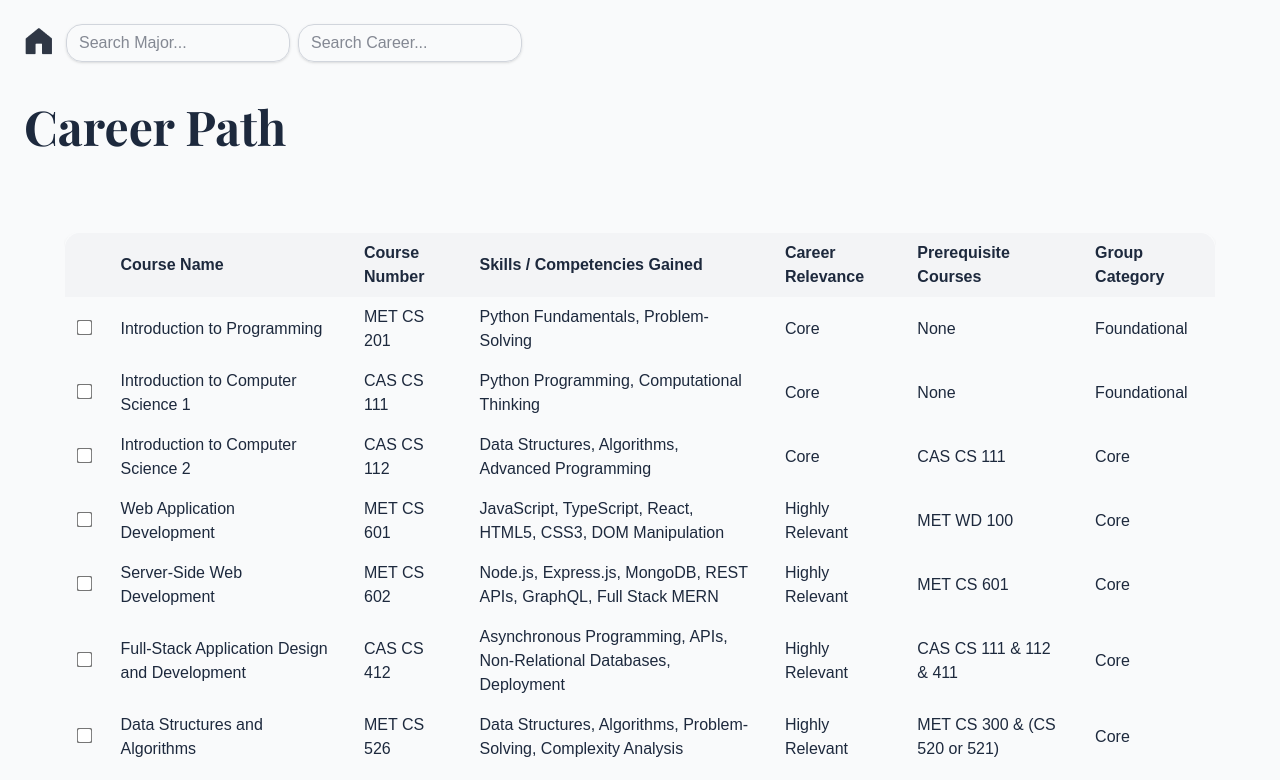
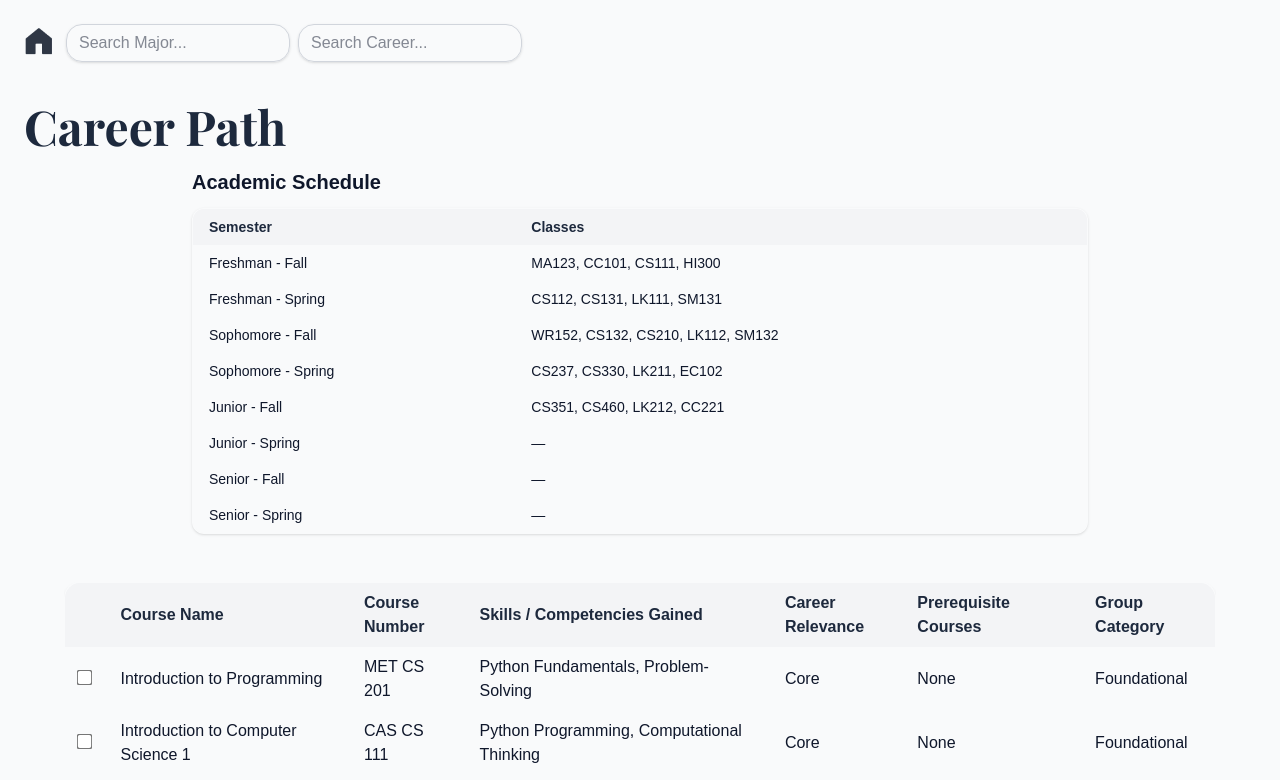
Before and after one commit to diggygeorge/advisorai, a Next.js app in the folder my-app/: page /newpage in a window 1280 px wide. Shown: the top 780 px of the page. Built offline with nearby package versions, Linux system fonts and the light colour scheme.

Commit message:
added template schedule

```diff
--- a/my-app/app/newpage/page.tsx
+++ b/my-app/app/newpage/page.tsx
@@ -19,15 +19,16 @@ const results = [
   ["Full Stack Software Engineer","Information Structures with Python","MET CS 521","Object-Oriented Programming, Data Structures, Python","Highly Relevant","Programming Experience","Core"]
 ]
 
-const playfair = Playfair_Display({
-  subsets: ['latin'],
-  weight: ['700'],
-})
+const playfair = Playfair_Display({ subsets: ['latin'], weight: ['700'] })
+const inter = Inter({ subsets: ['latin'], weight: ['400'] })
 
-const inter = Inter({
-  subsets: ['latin'],
-  weight: ['400'],
-})
+// Academic schedule data
+const schedule = {
+  Freshman: { Fall: ['MA123', 'CC101', 'CS111', 'HI300'], Spring: ['CS112', 'CS131', 'LK111', 'SM131'] },
+  Sophomore: { Fall: ['WR152', 'CS132', 'CS210', 'LK112', 'SM132'], Spring: ['CS237', 'CS330', 'LK211', 'EC102'] },
+  Junior: { Fall: ['CS351', 'CS460', 'LK212', 'CC221'], Spring: [] },
+  Senior: { Fall: [], Spring: [] },
+}
 
 export default function NewPage() {
   const router = useRouter()
@@ -36,12 +37,13 @@ export default function NewPage() {
   const searchParams = useSearchParams()
   const career = searchParams.get('career')
 
-  const filteredResults = results.filter(([career]) =>
-    career.toLowerCase().includes(careerSearch.toLowerCase())
+  const filteredResults = results.filter(([careerName]) =>
+    careerName.toLowerCase().includes(careerSearch.toLowerCase())
   )
 
   return (
     <div className="min-h-screen bg-gray-50 text-slate-900 relative flex flex-col items-center py-10 px-8">
+
       {/* Header */}
       <div className="absolute top-6 left-6 flex flex-col gap-4">
         <div className="flex items-center gap-3">
@@ -76,9 +78,32 @@ export default function NewPage() {
         </h1>
       </div>
 
-      {/* Results Table */}
-      <div className="mt-48 w-full max-w-6xl overflow-x-auto">
-        <table className="min-w-full border border-gray-300 shadow-md rounded-2xl overflow-hidden text-slate-800">
+      {/* Academic Schedule Table */}
+      <div className="mt-32 w-full max-w-4xl mb-8">
+        <h2 className="text-xl font-semibold mb-3">Academic Schedule</h2>
+        <table className="min-w-full border border-gray-300 shadow-sm rounded-xl overflow-hidden text-sm">
+          <thead className="bg-gray-100 text-slate-800">
+            <tr>
+              <th className="px-4 py-2 text-left">Semester</th>
+              <th className="px-4 py-2 text-left">Classes</th>
+            </tr>
+          </thead>
+          <tbody>
+            {Object.entries(schedule).map(([year, semesters]) =>
+              Object.entries(semesters).map(([semester, classes], i) => (
+                <tr key={`${year}-${semester}-${i}`} className="even:bg-gray-50">
+                  <td className="px-4 py-2 font-medium">{`${year} - ${semester}`}</td>
+                  <td className="px-4 py-2">{classes.length > 0 ? classes.join(', ') : '—'}</td>
+                </tr>
+              ))
+            )}
+          </tbody>
+        </table>
+      </div>
+
+      {/* Main Courses Table */}
+      <div className="mt-4 w-full max-w-6xl overflow-x-auto">
+        <table className="min-w-full border border-gray-300 shadow-md rounded-2xl overflow-hidden">
           <thead className="bg-gray-100 text-slate-800">
             <tr>
               <th className="px-3 py-2 text-center w-10"></th>
@@ -94,7 +119,7 @@ export default function NewPage() {
             {filteredResults.map(([, courseName, courseCode, skills, relevance, prereq, group], i) => (
               <tr key={i} className="even:bg-gray-50 hover:bg-amber-200 transition">
                 <td className="px-3 py-2 text-center">
-                  <input type="checkbox" className="accent-slate-700 text-slate-900 cursor-pointer transform scale-120"/>
+                  <input type="checkbox" className="accent-slate-700 cursor-pointer transform scale-120"/>
                 </td>
                 <td className="px-4 py-2">{courseName}</td>
                 <td className="px-4 py-2">{courseCode}</td>
--- a/my-app/package.json
+++ b/my-app/package.json
@@ -2,6 +2,7 @@
   "name": "my-app",
   "version": "0.1.0",
   "private": true,
+  "type": "module",
   "scripts": {
     "dev": "next dev -p 3001",
     "build": "next build",
@@ -10,7 +11,9 @@
   },
   "dependencies": {
     "@supabase/ssr": "^0.7.0",
+    "dotenv": "^17.2.3",
     "next": "16.0.0",
+    "openai": "^6.7.0",
     "react": "19.2.0",
     "react-dom": "19.2.0"
   },
```
Also changed, not shown: 1 other file (tests, documents, lock files or other folders).
